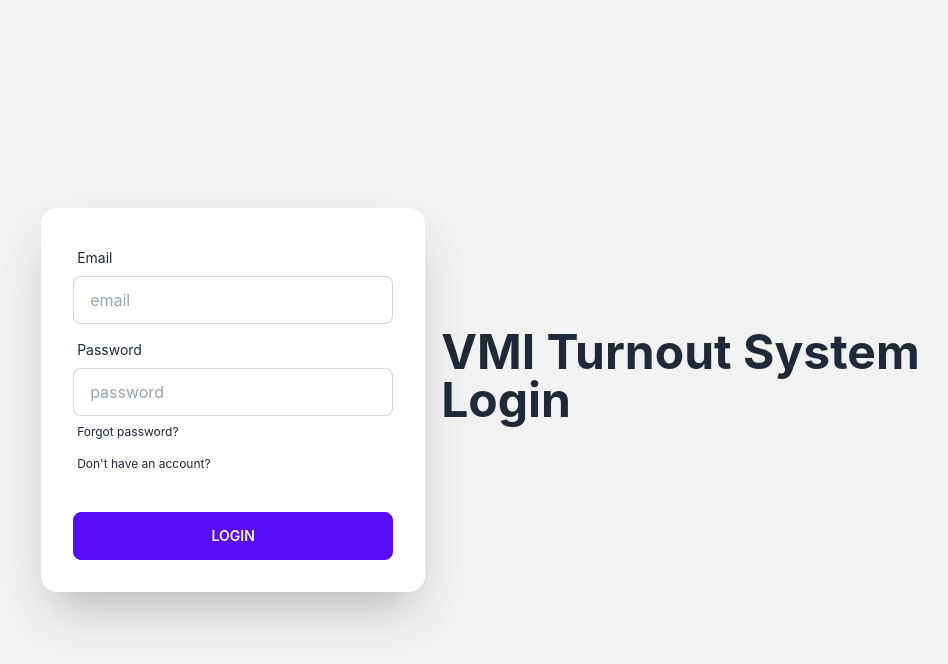
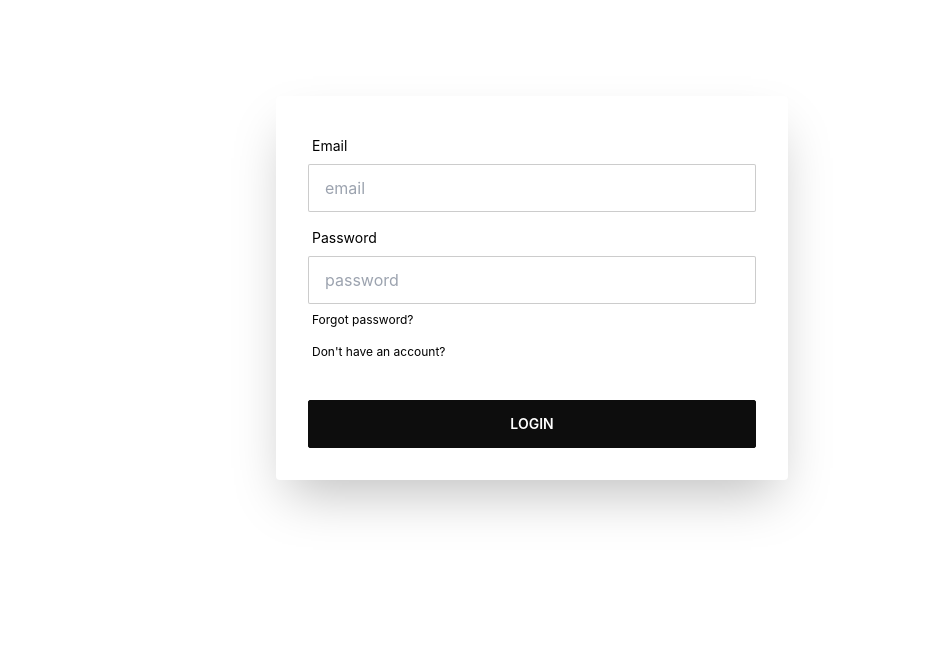
Before and after one commit to shelleyyyyy/VMITurnoutSystem, a Next.js app: page /components/LoginBox in a window 1280 px wide. Shown: the top 664 px of the page, without its empty margins (108-1056 px from the left). Built offline with nearby package versions, Linux system fonts and the light colour scheme.

Commit message:
updated login GUI

```diff
--- a/pages/components/LoginBox.jsx
+++ b/pages/components/LoginBox.jsx
@@ -1,15 +1,12 @@
 import React from 'react';
-
 
 export default function LoginBox() {
     return (
-        <div className="hero min-h-screen bg-base-200">
-            <div className="hero-content flex-col lg:flex-row-reverse">
-                <div className="text-center lg:text-left">
-                    <h1 className="text-5xl font-bold">VMI Turnout System Login</h1>
-                    <p className="py-6"></p>
-                </div>
-                <div className="card flex-shrink-0 w-full max-w-sm shadow-2xl bg-base-100">
+
+            <div className="mx-96 mt-24">
+
+                {/* CARD WRAPPER */}
+                <div className="card flex-shrink-0 shadow-2xl bg-base-100">
                     <div className="card-body">
                         <div className="form-control">
                             <label className="label">
@@ -34,7 +31,7 @@ export default function LoginBox() {
                         </div>
                     </div>
                 </div>
-            </div>
-        </div>
+
+             </div>
     );
 }
--- a/styles/Home.module.css
+++ b/styles/Home.module.css
@@ -1,5 +1,9 @@
 .container {
-  padding: 0 2rem;
+  margin: 10em;
+}
+
+.m-96{
+  margin: 20em;
 }
 
 .main {
--- a/tailwind.config.js
+++ b/tailwind.config.js
@@ -8,4 +8,8 @@ module.exports = {
     extend: {},
   },
   plugins: [require("daisyui")],
+
+  daisyui: {
+    themes: ["lofi"],
+  },
 }
```
Also changed, not shown: 1 other file (tests, documents, lock files or other folders).
